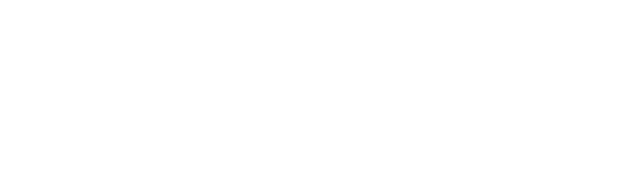
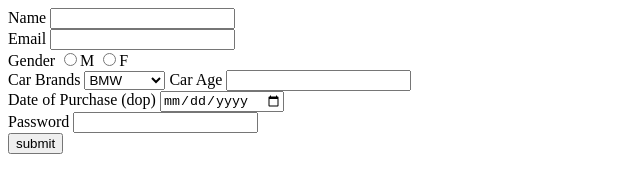
Before and after one commit to acciojob/car-insurance-form-Ram181999, a website: page main.html in a window 1280 px wide. Shown: the whole page, without its empty margins (0-640 px from the left). Drawn offline with Linux system fonts and the light colour scheme.

Commit message:
created a submission

```diff
--- a/main.html
+++ b/main.html
@@ -8,6 +8,29 @@
 
 <body>
 	<!-- the entire body must be written by student -->
+	<form method="post">
+	<label for="name">Name</label>
+	<input type="text" id="name" name="name" required><br>
+		<label for="email">Email</label>
+	<input type="email" id="email" name="email" required><br>
+		<label for="gender">Gender</label>
+	<input type="radio" id="gender_m" name="gender" required>M
+		<input type="radio" id="gender_f" name="gender" required>F<br>
+		<label for="cars">Car Brands</label>
+	<select id="cars" name="cars">
+		<option>BMW</option>
+		<option>Audi</option>
+		<option>Mercedez</option>
+
+	</select>
+		<label for="carage">Car Age</label>
+	<input type="number" id="carage" name="carage" required><br>
+		<label for="dop">Date of Purchase (dop)</label>
+	<input type="date" id="dop" name="dop" required><br>
+		<label for="password">Password</label>
+	<input type="password" id="password" name="password" required><br>
+	<button type="submit" >submit</button>
+	</form>
     <script type="text/javascript" src="./script.js">
 </script>
 
```
